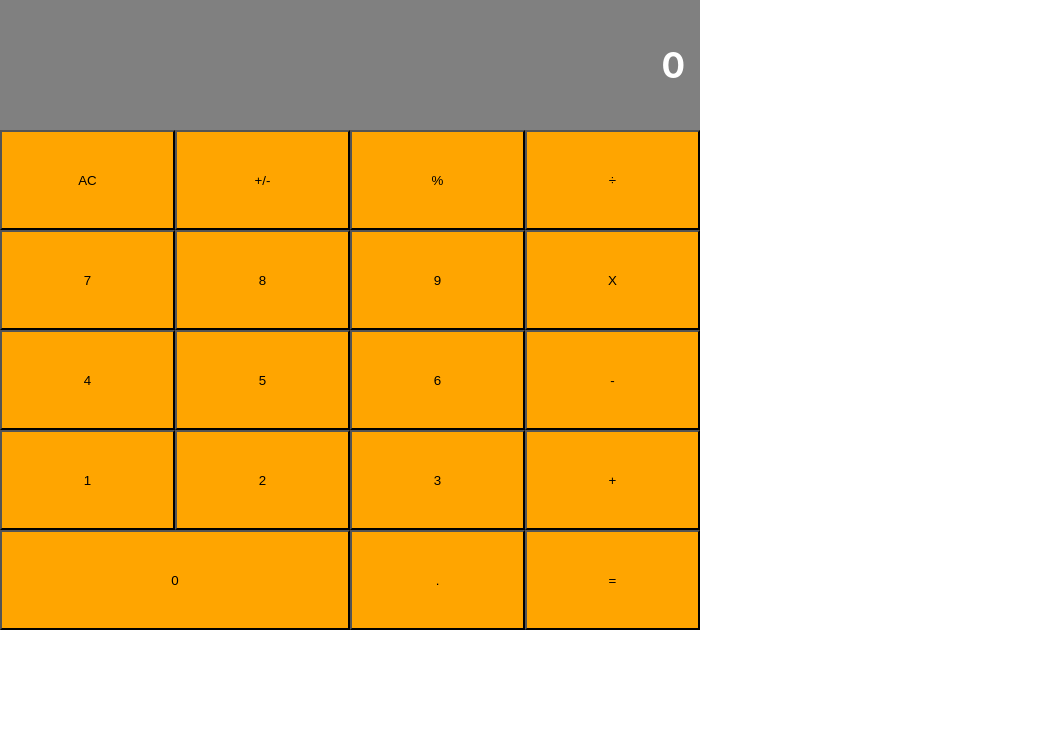
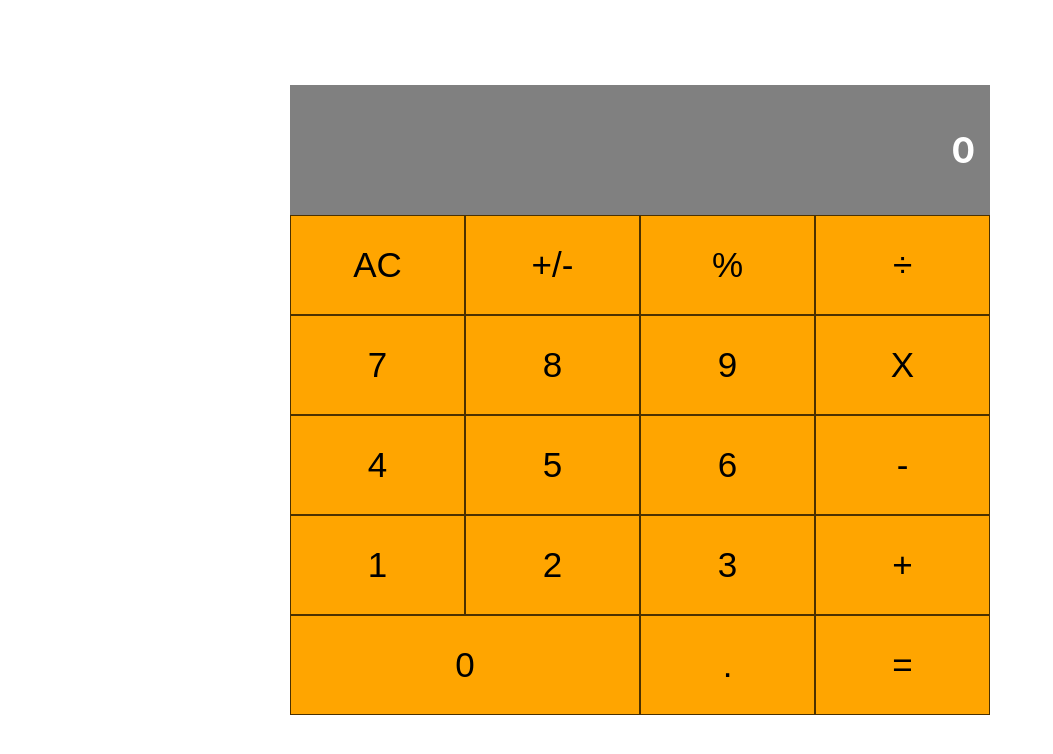
Before and after one commit to SpaYco/react-calculator, a React (Create React App) app: page / in a window 1280 px wide. Shown: the top 754 px of the page, without its empty margins (0-1053 px from the left). Built offline with nearby package versions, Linux system fonts and the light colour scheme.

Commit message:
updated the webpage stylings

```diff
--- a/src/index.css
+++ b/src/index.css
@@ -14,7 +14,25 @@ body {
     sans-serif;
   -webkit-font-smoothing: antialiased;
   -moz-osx-font-smoothing: grayscale;
+  width: 100vw;
+  height: 100vh;
 }
+
+#root {
+  width: 100%;
+  height: 100%;
+  display: flex;
+  justify-content: center;
+  align-items: center;
+}
+
+button {
+  cursor: pointer;
+  font-size: 35px;
+  border: 1px solid rgba(0, 0, 0, 0.7);
+  border-radius: 0%;
+}
+
 
 code {
   font-family:
```
